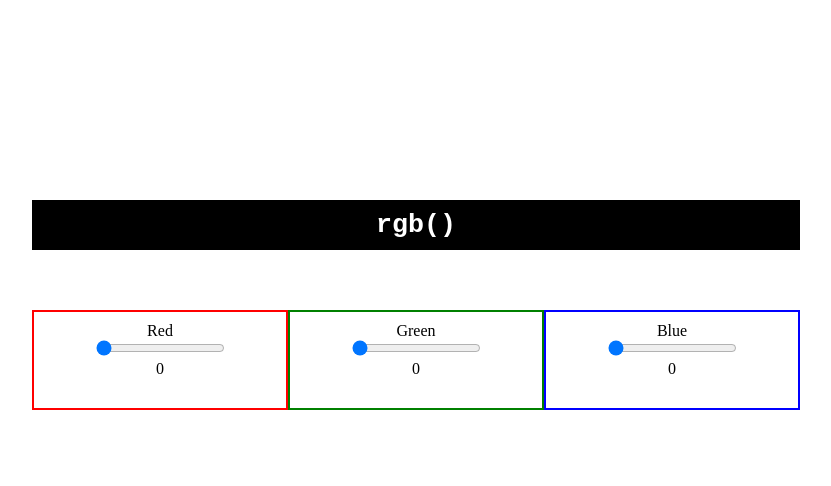
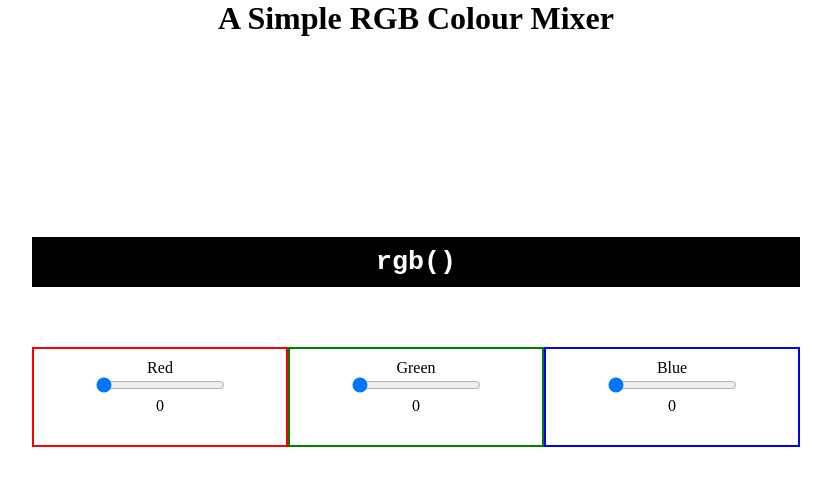
Before and after one commit to arjun-computer-geek/RGB-Color-Mixer, a plain HTML site: page index.html in a window 1280 px wide. Shown: the whole page, without its empty margins (224-1055 px from the left). Drawn offline with Linux system fonts and the light colour scheme.

Commit message:
Update index.html

```diff
--- a/index.html
+++ b/index.html
@@ -41,7 +41,7 @@
     <title>RGB mixer</title>
 </head>
 <body>
-
+    <h1> A Simple RGB Colour Mixer</h1>
     <div id="rgb-result">
         <p id="rgb-text">
             <b>rgb()</b>
```
